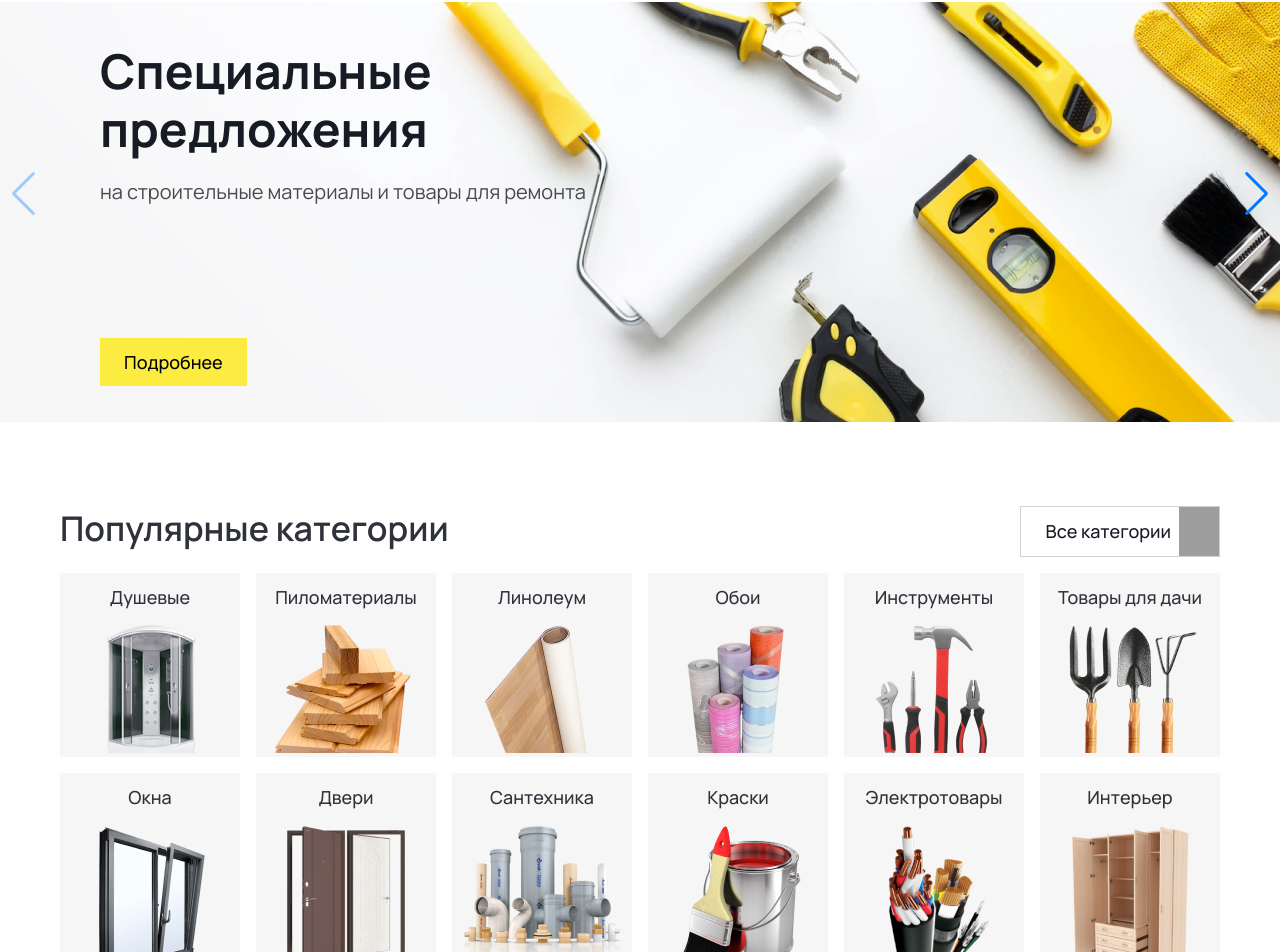
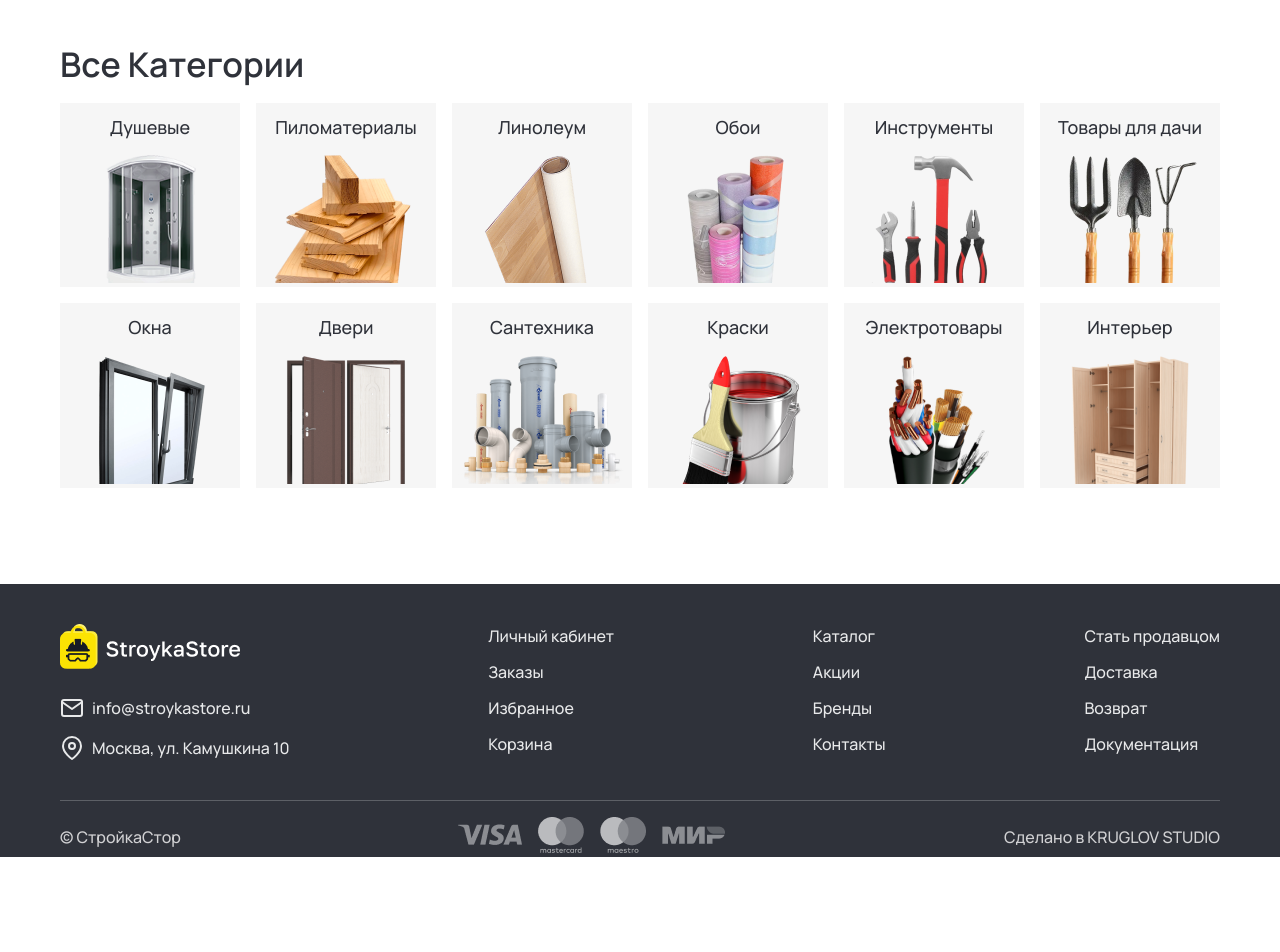
Before and after one commit to shahmuradovilyas17/Stroyka-Store, a React (Create React App) app: page /categories in a window 1280 px wide. Shown: the part 104-1056 px from the top of the page. After the commit the page ends 961 px from the top, so only its background shows below. Built offline with nearby package versions, Linux system fonts and the light colour scheme; grey boxes are pictures that could not be loaded.

Commit message:
Navigation for MainPage added

```diff
--- a/src/App.js
+++ b/src/App.js
@@ -1,17 +1,22 @@
+import { BrowserRouter, Route, Routes } from "react-router-dom";
+import { MainPage } from "./Pages/MainPage/MainPage";
+import { CartPage } from "./Pages/CartPage/CartPage";
+import { CategoriesPage } from "./Pages/CategoriesPage/CategoriesPage";
+import { Header } from "./components/Header/header";
 import { Footer } from "./components/Footer/Footer";
-import { Header } from "./components/Header/header";
-import { PopularCategories } from "./components/PopularCategories/PopularCategories";
-import { Products } from "./components/Products/Products";
-import { Slider } from "./components/Slider/Slider";
 
 export const App = () => {
   return (
     <>
-      <Header />
-      <Slider />
-      <PopularCategories />
-      <Products />
-      <Footer />
+      <BrowserRouter>
+        <Header />
+        <Routes>
+          <Route path="/" element={<MainPage />} />
+          <Route path="/cart" element={<CartPage />} />
+          <Route path="/categories" element={<CategoriesPage />} />
+        </Routes>
+        <Footer />
+      </BrowserRouter>
     </>
   );
 };
--- /dev/null
+++ b/src/Pages/CartPage/CartPage.js
@@ -0,0 +1,3 @@
+export const CartPage = () => {
+  return <></>;
+};
--- /dev/null
+++ b/src/Pages/CategoriesPage/CategoriesPage.js
@@ -0,0 +1,14 @@
+import { PopularCategoriesItem } from "../../components/PopularCategoriesItem/PopularCategoriesItem";
+
+export const CategoriesPage = () => {
+  return (
+    <>
+      <div className="popular-categories">
+        <div className="popular-categories-top">
+          <div className="popular-categories-top-title">Все Категории</div>
+        </div>
+        <PopularCategoriesItem />
+      </div>
+    </>
+  );
+};
--- /dev/null
+++ b/src/Pages/MainPage/MainPage.js
@@ -0,0 +1,14 @@
+import { Footer } from "../../components/Footer/Footer";
+import { PopularCategories } from "../../components/PopularCategories/PopularCategories";
+import { Products } from "../../components/Products/Products";
+import { Slider } from "../../components/Slider/Slider";
+
+export const MainPage = () => {
+  return (
+    <>
+      <Slider />
+      <PopularCategories />
+      <Products />
+    </>
+  );
+};
--- a/src/components/Header/header.js
+++ b/src/components/Header/header.js
@@ -1,14 +1,29 @@
+import { useNavigate } from "react-router-dom";
 import logoImg from "../../assets/images/Logo.jpg";
 import "./header.scss";
 
 export const Header = () => {
+  const navigate = useNavigate();
+
   return (
     <div className="header-inner">
-      <div className="header-logo">
+      <div
+        className="header-logo"
+        onClick={() => {
+          navigate("/");
+        }}
+      >
         <img src={logoImg} alt="Logo" />
       </div>
       <input type="text" placeholder="Поиск" className="header-search" />
-      <div className="header-cart-link">Корзина</div>
+      <div
+        className="header-cart-link"
+        onClick={() => {
+          navigate("/cart");
+        }}
+      >
+        Корзина
+      </div>
     </div>
   );
 };
--- a/src/components/PopularCategories/PopularCategories.js
+++ b/src/components/PopularCategories/PopularCategories.js
@@ -1,16 +1,23 @@
+import { useNavigate } from "react-router-dom";
 import { PopularCategoriesItem } from "../PopularCategoriesItem/PopularCategoriesItem";
 import "./PopularCategories.scss";
 
 export const PopularCategories = () => {
+  const navigate = useNavigate();
   return (
     <div className="popular-categories">
       <div className="popular-categories-top">
         <div className="popular-categories-top-title">Популярные категории</div>
-        <button className="popular-categories-top-all">Все категории</button>
+        <button
+          className="popular-categories-top-all"
+          onClick={() => {
+            navigate("/categories");
+          }}
+        >
+          Все категории
+        </button>
       </div>
-      <div className="popular-categories-items">
-        <PopularCategoriesItem />
-      </div>
+      <PopularCategoriesItem />
     </div>
   );
 };
--- a/src/components/PopularCategories/PopularCategories.scss
+++ b/src/components/PopularCategories/PopularCategories.scss
@@ -28,10 +28,4 @@
       background-position: 158px;
     }
   }
-
-  &-items {
-    display: flex;
-    flex-wrap: wrap;
-    margin-bottom: 80px;
-  }
 }
--- a/src/components/PopularCategoriesItem/PopularCategoriesItem.js
+++ b/src/components/PopularCategoriesItem/PopularCategoriesItem.js
@@ -78,12 +78,16 @@ export const PopularCategoriesItem = () => {
     },
   ];
 
-  return categories.map((category) => {
+  return (
+    <div className="category-items">
+      {categories.map((category) => {
         return (
           <div className="category-item" id={category.id}>
             <div className="category-item-name">{category.name}</div>
             <img src={category.image} alt={category.name} />
           </div>
         );
-  });
+      })}
+    </div>
+  );
 };
--- a/src/components/PopularCategoriesItem/PopularCategoriesItem.scss
+++ b/src/components/PopularCategoriesItem/PopularCategoriesItem.scss
@@ -1,3 +1,8 @@
+.category-items {
+  display: flex;
+  flex-wrap: wrap;
+  margin-bottom: 80px;
+
   .category-item {
     background-color: #f6f6f6;
     margin-right: 16px;
@@ -15,3 +20,4 @@
       text-align: center;
     }
   }
+}
```
Lines whose indentation alone changed are shown as unchanged.
